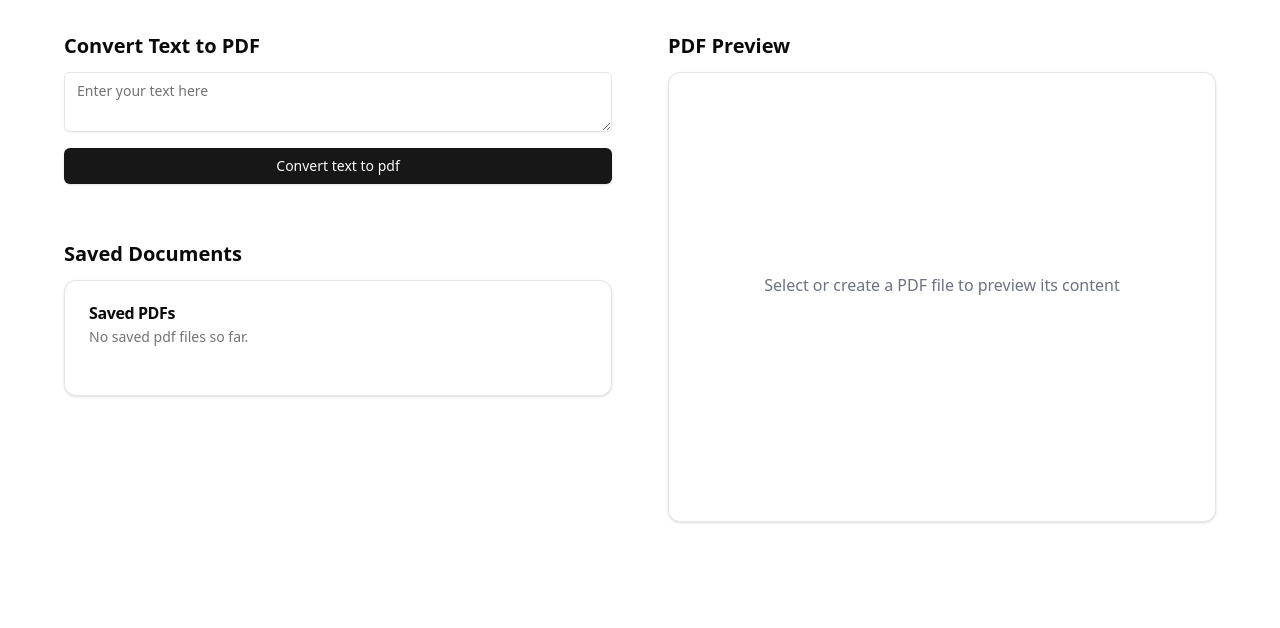
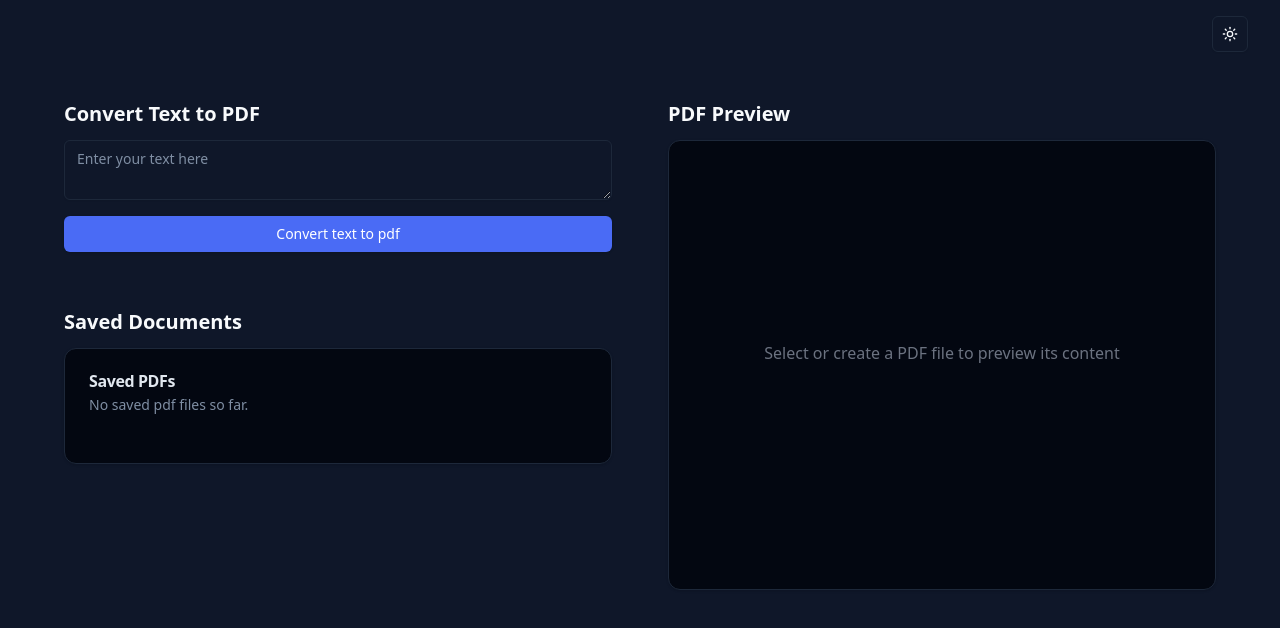
Before and after one commit to rexvel/universe-test-task, a React (Vite) app: page / in a window 1280 px wide. Shown: the top 628 px of the page. Built offline with nearby package versions, Linux system fonts and the light colour scheme; no server answers.

Commit message:
feat: add color theme; minor fixes

```diff
--- a/package.json
+++ b/package.json
@@ -24,6 +24,8 @@
     "class-variance-authority": "^0.7.1",
     "clsx": "^2.1.1",
     "dexie": "^4.0.11",
+    "lucide-react": "^0.477.0",
+    "next-themes": "^0.4.4",
     "pdfjs-dist": "4.8.69",
     "react": "^19.0.0",
     "react-dom": "^19.0.0",
--- a/src/components/ConversionForm.tsx
+++ b/src/components/ConversionForm.tsx
@@ -54,7 +54,11 @@ export const ConversionForm: React.FC<Props> = ({
             />
             {displayError && <p className="text-red-500 text-sm mt-1">{displayError}</p>}
           </div>
-          <Button type="submit" className="w-full" disabled={isLoading}>
+          <Button
+            type="submit"
+            className="w-full bg-[#4A6BF5] text-white hover:bg-[#3A5BE5]"
+            disabled={isLoading}
+          >
             {isLoading ? 'Converting...' : 'Convert text to pdf'}
           </Button>
         </form>
--- a/src/components/PDFViewer.tsx
+++ b/src/components/PDFViewer.tsx
@@ -11,7 +11,7 @@ import 'react-pdf/dist/esm/Page/TextLayer.css';
 
 const MOBILE_BREAKPOINT = 768;
 const MOBILE_PDF_WIDTH = 300;
-const DESKTOP_PDF_WIDTH = 400;
+const DESKTOP_PDF_PREVIEW_WIDTH = 400;
 
 const options = {
   cMapUrl: '/cmaps/',
@@ -26,7 +26,7 @@ type Props = {
 export const PDFViewer: FC<Props> = ({ pdfUrl = '', isLoading = false }) => {
   const [viewportHeight, setViewportHeight] = useState(window.innerHeight);
   const [pdfWidth, setPdfWidth] = useState(
-    window.innerWidth < MOBILE_BREAKPOINT ? MOBILE_PDF_WIDTH : DESKTOP_PDF_WIDTH,
+    window.innerWidth < MOBILE_BREAKPOINT ? MOBILE_PDF_WIDTH : DESKTOP_PDF_PREVIEW_WIDTH,
   );
 
   const containerHeight = calculateContainerHeight(viewportHeight);
@@ -35,7 +35,9 @@ export const PDFViewer: FC<Props> = ({ pdfUrl = '', isLoading = false }) => {
     const handleResize = () => {
       const viewportHeight = getViewportHeight() || window.innerHeight;
       setViewportHeight(viewportHeight);
-      setPdfWidth(window.innerWidth < MOBILE_BREAKPOINT ? MOBILE_PDF_WIDTH : DESKTOP_PDF_WIDTH);
+      setPdfWidth(
+        window.innerWidth < MOBILE_BREAKPOINT ? MOBILE_PDF_WIDTH : DESKTOP_PDF_PREVIEW_WIDTH,
+      );
     };
 
     window.addEventListener('resize', handleResize);
--- a/src/components/common/index.ts
+++ b/src/components/common/index.ts
@@ -3,5 +3,7 @@ export * from './textarea';
 export * from './card';
 export * from './form';
 export * from './layout';
+export * from './theme-provider';
+export * from './theme-toggle';
 export * from './scroll-area';
 export * from './ErrorBoundary';
--- a/src/components/common/layout.tsx
+++ b/src/components/common/layout.tsx
@@ -1,4 +1,5 @@
 import { cn } from '@/lib/utils';
+import { ThemeToggle } from './theme-toggle';
 
 interface LayoutProps {
   children: React.ReactNode;
@@ -7,6 +8,9 @@ interface LayoutProps {
 
 export const Layout = ({ children, className }: LayoutProps) => (
   <div className={cn('mx-auto items-center my-auto max-w-7xl px-4 sm:px-6 lg:px-8', className)}>
+    <header className="py-4 flex justify-end">
+      <ThemeToggle />
+    </header>
     {children}
   </div>
 );
--- /dev/null
+++ b/src/components/common/theme-provider.tsx
@@ -0,0 +1,8 @@
+'use client';
+
+import { ThemeProvider as NextThemesProvider } from 'next-themes';
+import { type ThemeProviderProps } from 'next-themes';
+
+export function ThemeProvider({ children, ...props }: ThemeProviderProps) {
+  return <NextThemesProvider {...props}>{children}</NextThemesProvider>;
+}
--- /dev/null
+++ b/src/components/common/theme-toggle.tsx
@@ -0,0 +1,34 @@
+import { Moon, Sun } from 'lucide-react';
+import { useTheme } from 'next-themes';
+
+import { Button } from '@/components/common/button';
+import { useEffect, useState } from 'react';
+
+export function ThemeToggle() {
+  const { theme, setTheme } = useTheme();
+  const [mounted, setMounted] = useState(false);
+
+  // Avoid hydration mismatch by only rendering after component is mounted
+  useEffect(() => {
+    setMounted(true);
+  }, []);
+
+  if (!mounted) {
+    return null;
+  }
+
+  return (
+    <Button
+      variant="outline"
+      size="icon"
+      onClick={() => setTheme(theme === 'dark' ? 'light' : 'dark')}
+      aria-label="Toggle theme"
+    >
+      {theme === 'dark' ? (
+        <Sun className="h-[1.2rem] w-[1.2rem]" />
+      ) : (
+        <Moon className="h-[1.2rem] w-[1.2rem]" />
+      )}
+    </Button>
+  );
+}
--- a/src/components/index.ts
+++ b/src/components/index.ts
@@ -1,4 +1,4 @@
 export * from './common';
 export * from './ConversionForm';
-export { PDFViewer } from './PDFViewer';
-export { SavedPDFItem, SavedPDFList, SavedPDF } from './SavedPDF';
+export * from './PDFViewer';
+export * from './SavedPDF';
--- a/src/index.css
+++ b/src/index.css
@@ -5,56 +5,56 @@
 @layer base {
   :root {
     --background: 0 0% 100%;
-    --foreground: 0 0% 3.9%;
+    --foreground: 222.2 84% 4.9%;
     --card: 0 0% 100%;
-    --card-foreground: 0 0% 3.9%;
+    --card-foreground: 222.2 84% 4.9%;
     --popover: 0 0% 100%;
-    --popover-foreground: 0 0% 3.9%;
-    --primary: 0 0% 9%;
-    --primary-foreground: 0 0% 98%;
-    --secondary: 0 0% 96.1%;
-    --secondary-foreground: 0 0% 9%;
-    --muted: 0 0% 96.1%;
-    --muted-foreground: 0 0% 45.1%;
-    --accent: 0 0% 96.1%;
-    --accent-foreground: 0 0% 9%;
+    --popover-foreground: 222.2 84% 4.9%;
+    --primary: 222.2 47.4% 11.2%;
+    --primary-foreground: 210 40% 98%;
+    --secondary: 210 40% 96.1%;
+    --secondary-foreground: 222.2 47.4% 11.2%;
+    --muted: 210 40% 96.1%;
+    --muted-foreground: 215.4 16.3% 46.9%;
+    --accent: 210 40% 96.1%;
+    --accent-foreground: 222.2 47.4% 11.2%;
     --destructive: 0 84.2% 60.2%;
-    --destructive-foreground: 0 0% 98%;
-    --border: 0 0% 89.8%;
-    --input: 0 0% 89.8%;
-    --ring: 0 0% 3.9%;
+    --destructive-foreground: 210 40% 98%;
+    --border: 214.3 31.8% 91.4%;
+    --input: 214.3 31.8% 91.4%;
+    --ring: 222.2 84% 4.9%;
     --chart-1: 12 76% 61%;
     --chart-2: 173 58% 39%;
     --chart-3: 197 37% 24%;
     --chart-4: 43 74% 66%;
     --chart-5: 27 87% 67%;
-    --radius: 0.5rem
+    --radius: 0.5rem;
   }
   .dark {
-    --background: 0 0% 3.9%;
-    --foreground: 0 0% 98%;
-    --card: 0 0% 3.9%;
-    --card-foreground: 0 0% 98%;
-    --popover: 0 0% 3.9%;
-    --popover-foreground: 0 0% 98%;
-    --primary: 0 0% 98%;
-    --primary-foreground: 0 0% 9%;
-    --secondary: 0 0% 14.9%;
-    --secondary-foreground: 0 0% 98%;
-    --muted: 0 0% 14.9%;
-    --muted-foreground: 0 0% 63.9%;
-    --accent: 0 0% 14.9%;
-    --accent-foreground: 0 0% 98%;
-    --destructive: 0 62.8% 30.6%;
-    --destructive-foreground: 0 0% 98%;
-    --border: 0 0% 14.9%;
-    --input: 0 0% 14.9%;
-    --ring: 0 0% 83.1%;
+    --background: 222 47% 11%;
+    --foreground: 210 40% 98%;
+    --card: 224 71% 4%;
+    --card-foreground: 213 31% 91%;
+    --popover: 224 71% 4%;
+    --popover-foreground: 215 20.2% 65.1%;
+    --primary: 210 100% 52%;
+    --primary-foreground: 222.2 47.4% 1.2%;
+    --secondary: 222.2 47.4% 11.2%;
+    --secondary-foreground: 210 40% 98%;
+    --muted: 223 47% 11%;
+    --muted-foreground: 215.4 16.3% 56.9%;
+    --accent: 216 34% 17%;
+    --accent-foreground: 210 40% 98%;
+    --destructive: 0 63% 31%;
+    --destructive-foreground: 210 40% 98%;
+    --border: 216 34% 17%;
+    --input: 216 34% 17%;
+    --ring: 224 76% 48%;
     --chart-1: 220 70% 50%;
     --chart-2: 160 60% 45%;
     --chart-3: 30 80% 55%;
     --chart-4: 280 65% 60%;
-    --chart-5: 340 75% 55%
+    --chart-5: 340 75% 55%;
   }
 }
 
--- a/src/main.tsx
+++ b/src/main.tsx
@@ -1,18 +1,19 @@
-import { StrictMode } from 'react';
-import { createRoot } from 'react-dom/client';
+import React from 'react';
+import ReactDOM from 'react-dom/client';
 import { pdfjs } from 'react-pdf';
-
-import { ErrorBoundary } from '@/components';
-import App from '@/App.tsx';
-
+import App from './App.tsx';
 import './index.css';
+import { ThemeProvider } from './components/common/theme-provider.tsx';
+import { ErrorBoundary } from './components/common/ErrorBoundary.tsx';
 
 pdfjs.GlobalWorkerOptions.workerSrc = '/pdf.worker.min.mjs';
 
-createRoot(document.getElementById('root')!).render(
-  <StrictMode>
+ReactDOM.createRoot(document.getElementById('root')!).render(
+  <React.StrictMode>
     <ErrorBoundary>
-      <App />
+      <ThemeProvider attribute="class" defaultTheme="dark" enableSystem>
+        <App />
+      </ThemeProvider>
     </ErrorBoundary>
-  </StrictMode>,
+  </React.StrictMode>,
 );
```
Also changed, not shown: src/App.css (+6 -2 lines), 1 other file (tests, documents, lock files or other folders).
